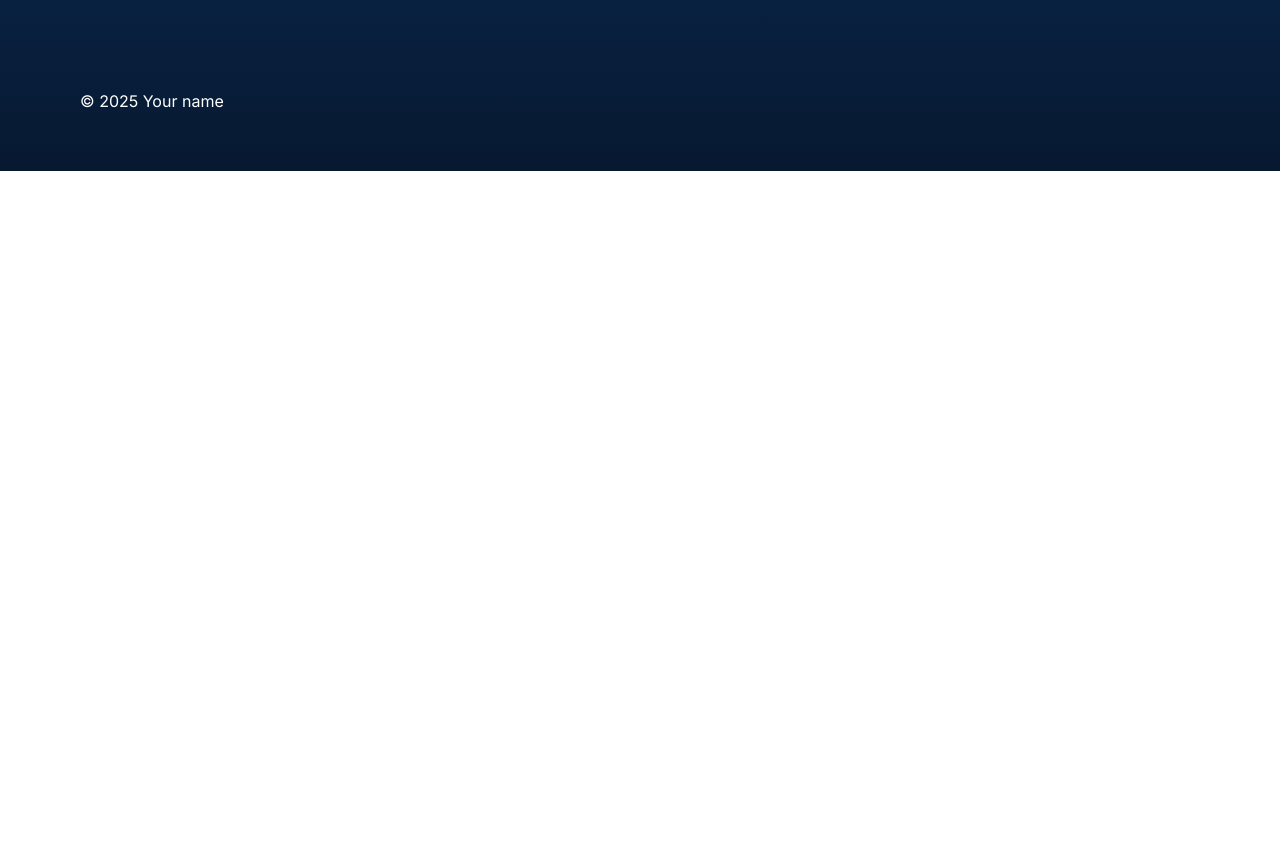
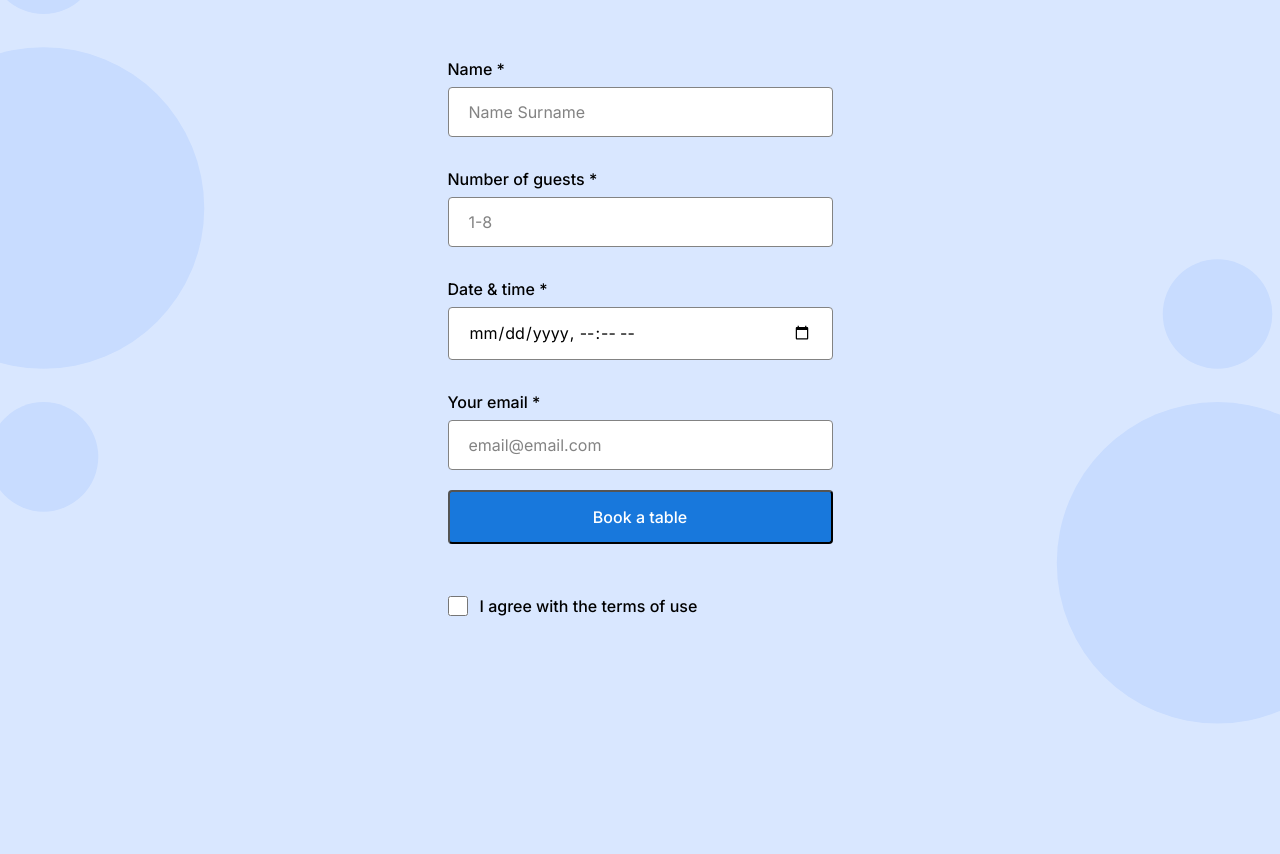
Before and after one commit to Riah-Live/se_project_coffeeshop-ft, a plain HTML site: page index.html in a window 1280 px wide. Shown: the part 2022-2876 px from the top of the page. Before the commit the page ends 2193 px from the top, so only its background shows below. Drawn offline with Linux system fonts and the light colour scheme.

Commit message:
Update Project Part 2

```diff
--- a/index.html
+++ b/index.html
@@ -60,7 +60,6 @@
       </header>
 
       <main class="content">
-        <!-- Add your recipes content here -->
         <section class="recipes">
           <h2 class="recipes__title">Recipes</h2>
           <p class="recipes__subtitle">
@@ -102,8 +101,61 @@
             </div>
           </div>
         </section>
+        <section class="reservation">
+          <h2 class="reservation__title">Book a table</h2>
+          <form class="form reservation__form">
+            <fieldset class="form__fieldset">
+              <label for="Name" class="form__label">Name *</label>
+              <input
+                type="text"
+                class="form__input"
+                id="Name"
+                placeholder="Name Surname"
+                required
+              />
+              <label for="Number-of-guests" class="form__label"
+                >Number of guests *</label
+              >
+              <input
+                type="number"
+                class="form__input"
+                min="1"
+                max="8"
+                id="Number-of-guests"
+                placeholder="1-8"
+                required
+              />
+              <label for="Date-time" class="form__label">Date & time *</label>
+              <input
+                type="datetime-local"
+                class="form__input"
+                id="Date-time"
+                required
+              />
+              <label for="Email" class="form__label">Your email *</label>
+              <input
+                type="email"
+                class="form__input"
+                id="Email"
+                placeholder="email@email.com"
+                required
+              />
+              <button type="submit" class="form__button">Book a table</button>
+              <label
+                for="Terms-of-use"
+                class="form__label form__label_type_checkbox"
+              >
+                <input
+                  id="Terms-of-use"
+                  type="checkbox"
+                  class="form__checkbox"
+                />
+                I agree with the terms of use
+              </label>
+            </fieldset>
+          </form>
+        </section>
       </main>
-
       <footer class="footer">
         <div class="footer__content">
           <img
--- a/pages/index.css
+++ b/pages/index.css
@@ -95,7 +95,6 @@
   text-decoration: none;
 }
 
-/* Write your styles here */
 .recipes {
   background-color: #0a2750;
   background-image: url("../images/background_recipes.svg");
@@ -110,6 +109,7 @@
 
 .recipes__title {
   max-width: 580px;
+  display: flex;
   gap: 24px;
   padding-top: 100px;
   padding-left: 80px;
@@ -156,6 +156,107 @@
   justify-content: space-between;
 }
 
+.reservation {
+  padding: 100px 0 215px;
+  background-color: #d9e7ff;
+  background-image: url(../images/background_reservation.svg);
+  background-repeat: no-repeat;
+  background-position: center;
+  background-size: cover;
+}
+
+.reservation__title {
+  text-align: center;
+  margin: 0 0 80px;
+  font-family: Inter;
+  font-style: normal;
+  font-weight: 500;
+  font-size: 44px;
+  line-height: 52px;
+  color: #000;
+}
+
+.reservation__form {
+  max-width: 385px;
+  margin: 0 auto 120px;
+}
+
+.form {
+  max-width: 385px;
+}
+
+.form__fieldset {
+  margin: 0;
+  padding: 0;
+  border: none;
+}
+
+.form__input {
+  width: 100%;
+  margin-top: 8px;
+  border-radius: 4px;
+  border: 1px solid #838383;
+  padding: 15px 20px;
+  box-sizing: border-box;
+  display: block;
+}
+
+.form__label {
+  display: block;
+  margin-top: 32px;
+  font-family: Inter, Arial, sans-serif;
+  font-style: normal;
+  font-weight: 500;
+  font-size: 16px;
+  line-height: 20px;
+  color: #000;
+}
+
+.form__label:first-child {
+  margin-top: 0;
+}
+
+.form__input::placeholder {
+  color: #838383;
+  font-family: Inter, Arial, sans-serif;
+  font-style: normal;
+  font-weight: normal;
+  font-size: 16px;
+  line-height: 30px;
+}
+
+.form__button {
+  border-radius: 4px;
+  margin-top: 20px;
+  margin-bottom: 20px;
+  color: #fff;
+  background-color: #1878dc;
+  font-family: Inter, Arial, sans-serif;
+  font-style: normal;
+  font-weight: 500;
+  font-size: 16px;
+  line-height: 20px;
+  width: 100%;
+  padding: 15px 20px;
+}
+
+.form__button:hover {
+  background-color: #3f96f3;
+  transition: background-color 0.3s ease;
+}
+
+.form__checkbox {
+  border-radius: 2px;
+  width: 20px;
+  height: 20px;
+}
+
+.form__label_type_checkbox {
+  display: flex;
+  align-items: center;
+  gap: 12px;
+}
+
 .footer {
   padding: 60px 80px;
   background: linear-gradient(180deg, #0a2850 0%, #071931 100%);
@@ -190,7 +291,7 @@
 
 .footer__social-heading {
   margin: 0 0 20px;
-  font-family: "Inter", "Arial", sans-serif;
+  font-family: Inter, Arial, sans-serif;
   font-weight: 700;
 }
 
```
